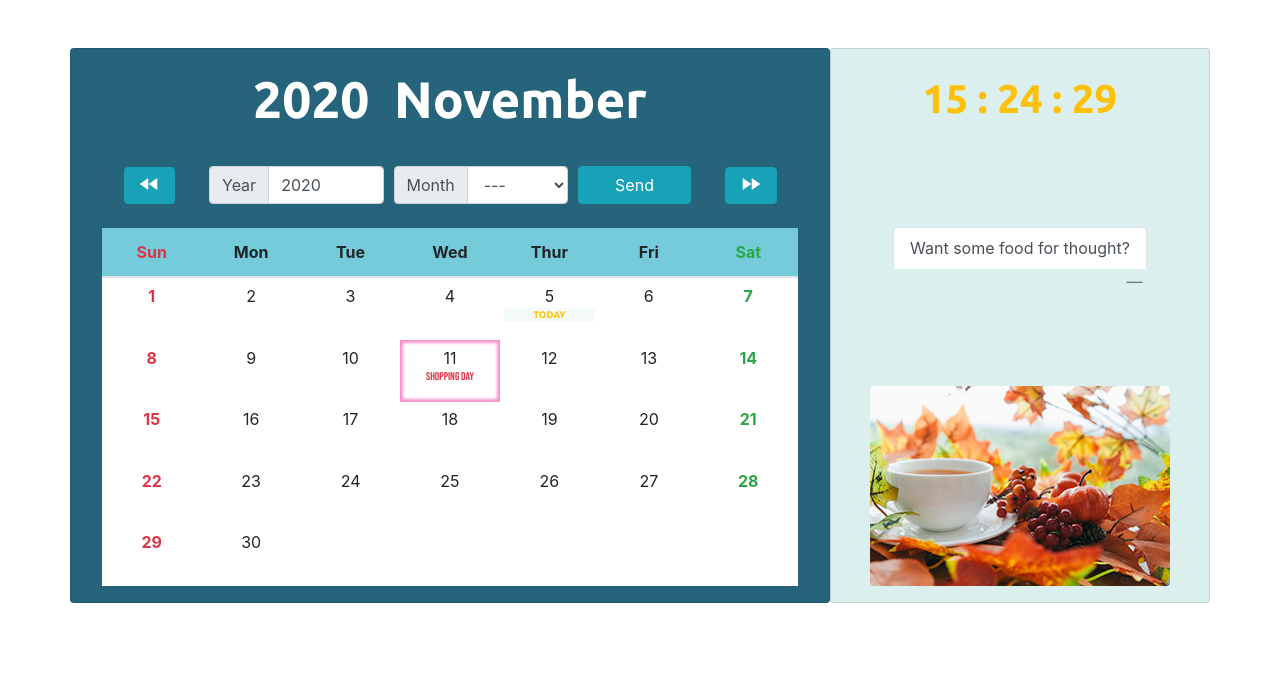
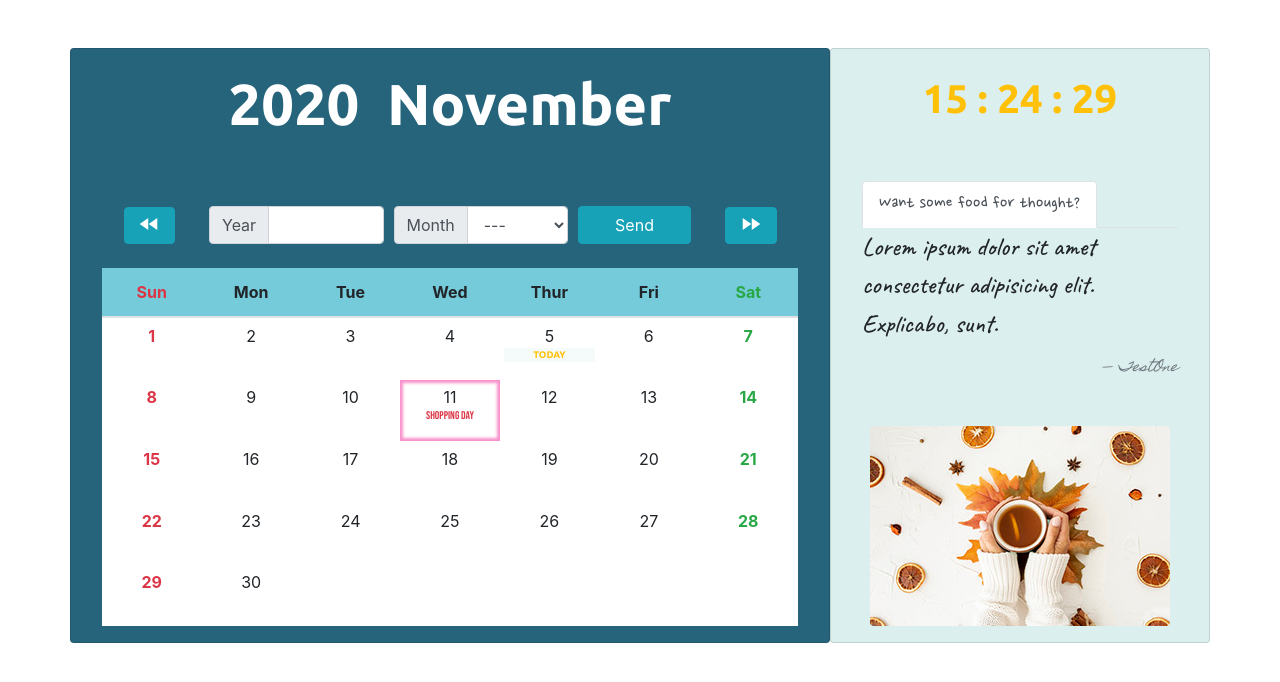
Before and after one commit to MissPigHead/perpetual_calendar-MissPigHead, a PHP site: page /calendar_v2.php in a window 1280 px wide, after a click on "Want some food for thought?". Shown: the top 682 px of the page. Run offline with PHP 8.4, Linux system fonts and the light colour scheme; data that the repository does not hold is empty.

Commit message:
using google fonts as needed, cannot show mottos as i dont know how to link to the db...., using fake motto now

```diff
--- a/calendar_v2.php
+++ b/calendar_v2.php
@@ -5,11 +5,7 @@
     <meta name="viewport" content="width=device-width, initial-scale=1.0">
     <title>Perpetual Calendar</title>
     <link href="https://fonts.googleapis.com/icon?family=Material+Icons" rel="stylesheet">
-    <link href="https://fonts.googleapis.com/css2?family=Bebas+Neue&family=Ubuntu:wght@700&display=swap" rel="stylesheet">
-    <!-- <link href="https://fonts.googleapis.com/css2?family=Staatliches&display=swap" rel="stylesheet"> -->
-    <link href="https://fonts.googleapis.com/css2?family=Roboto&display=swap" rel="stylesheet">
-
-
+    <link href="https://fonts.googleapis.com/css2?family=Nanum+Pen+Script&family=Nothing+You+Could+Do&family=Homemade+Apple&family=Caveat:wght@500&family=Bebas+Neue&family=Ubuntu:wght@700&display=swap" rel="stylesheet">
     <link rel="stylesheet" href="https://cdn.jsdelivr.net/npm/bootstrap@4.5.3/dist/css/bootstrap.min.css">
     <script src="https://code.jquery.com/jquery-3.5.1.slim.min.js"></script>
     <script src="https://cdn.jsdelivr.net/npm/bootstrap@4.5.3/dist/js/bootstrap.bundle.min.js"></script>
@@ -31,7 +27,7 @@
         }
         .h1XL{
             font-family: 'Ubuntu', sans-serif;
-            font-size: 3.2rem;
+            font-size: 3.6rem;
             color: #fff;
         }
         .clock{
@@ -48,7 +44,12 @@
             border-color: #17a2b8;
             padding: 0.1rem;
         }
-
+        .hint::after{
+            content: 'please input';
+            color: rgba(0,5,10,50%);
+            position: absolute;
+            /* z-index: 1; */
+        }
         .table th{
             text-align: center;
             background: #75cbd9;
@@ -102,7 +103,19 @@
         .bgSecBlock{
             background: rgb(220, 239, 239);
         }
-
+        .motto-1{
+            font-family: 'Nanum Pen Script', cursive;
+            font-size: 1.2rem;
+            background: transparent;
+        }
+        .motto-2{
+            font-family: 'Caveat', cursive;
+            font-size: 1.6rem;
+        }
+        .motto-3{
+            font-family: 'Homemade Apple', cursive;
+            font-size: 0.8rem;
+        }
         @media(max-width: 575.98px) {
             .table th, .table td{
                 font-size: 0.85rem;
@@ -158,8 +171,8 @@
                                 <div class="input-group order-1 order-md-2 col-12 col-md-3 my-2">
                                     <div class="input-group-prepend">
                                         <span class="input-group-text">Year</span>
-                                    </div><span class="inputHere"></span>
-                                    <input type="number" min="0" max="10000" class="form-control" name="Yr" value="<?= $calYr;?>">
+                                    </div>
+                                    <input type="number" min="0" max="10000" class="form-control" name="Yr">
                                 </div>
                                 <div class="input-group order-2 order-md-3 col-12 col-md-3 my-2">
                                     <div class="input-group-prepend">
@@ -302,35 +315,38 @@
             </div>
             <div class="card bgSecBlock col-12 col-lg-4 order-1 order-lg-2 align-self-stretch d-flex justify-content-between align-items-center">
                 <p class="card-body text-warning clock"  id="Time"></p>
-                <div class="card-body text-info">
+
+
+                <div class="m-3">
                     <div class="nav nav-tabs" id="myTab" role="tablist">
                         <div class="nav-item" role="presentation">
-                            <a class="nav-link" id="motto-tab" data-toggle="tab" href="#motto" role="tab" aria-controls="home" aria-selected="true">Want some food for thought?</a>
+                            <a class="nav-link motto-1" id="motto-tab" data-toggle="tab" href="#motto" role="tab" aria-controls="home" aria-selected="true">Want some food for thought?</a>
                         </div>
                     </div>
                     <div class="tab-content">
                         <div class="tab-pane" id="motto" role="tabpanel" aria-labelledby="motto-tab">
                             <?php
-                                $dsn="mysql:host=localhost;dbname=motto;charset=utf8";
-                                $pdo= new PDO($dsn,'root','');
+                                // $dsn="mysql:host=localhost;dbname=motto;charset=utf8";
+                                // $pdo= new PDO($dsn,'root','');
 
-                                $mottos=$pdo -> query("select * from motto") -> fetchAll(PDO::FETCH_NUM);
-                                $saying[]='';
-                                $person[]='';
-                                foreach ($mottos as $motto){
-                                    $saying[]=$motto['1'];
-                                    $person[]=$motto['2'];
-                                }
-                                $randNum=rand(1,50);
+                                // $mottos=$pdo -> query("select * from motto") -> fetchAll(PDO::FETCH_NUM);
+                                // $saying[]='';
+                                // $person[]='';
+                                // foreach ($mottos as $motto){
+                                //     $saying[]=$motto['1'];
+                                //     $person[]=$motto['2'];
+                                // }
+                                // $randNum=rand(1,50);
                                 ?>
-                            <blockquote class="blockquote">
-                                <p class="mb-0"><?= $saying[$randNum];?></p>
-                                <footer class="blockquote-footer text-right"><cite title="Source Title"><?= $person[$randNum];?></cite></footer>
+                            <blockquote class="blockquote motto-2">
+                                <p class="">
+                                    Lorem ipsum dolor sit amet consectetur adipisicing elit. Explicabo, sunt.</p>
+                                <footer class="blockquote-footer motto-3 text-right"><cite title="Source Title">TestOne</cite></footer>
                             </blockquote>
                         </div>
                     </div>
                 </div>
-                <?php $pic=str_pad($calMn, 2, '0', STR_PAD_LEFT).'-'.strval(rand(1,3)); ?>
+                <?php $pic=str_pad($calMn, 2, '0', STR_PAD_LEFT).'-'.strval(rand(1,3));?>
                 <img src="300x200/<?=$pic;?>.jpg" class="rounded m-3 d-none d-lg-block">
             </div>
         </div>
```
